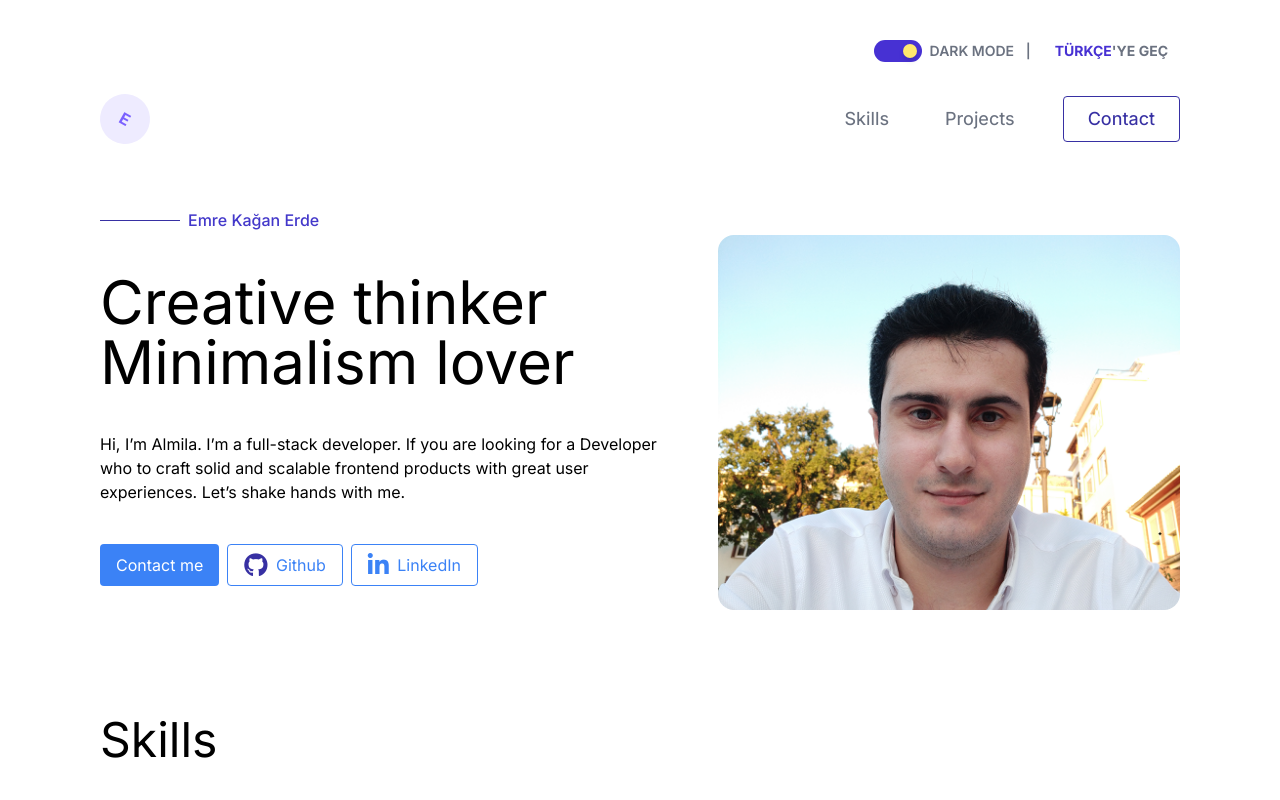
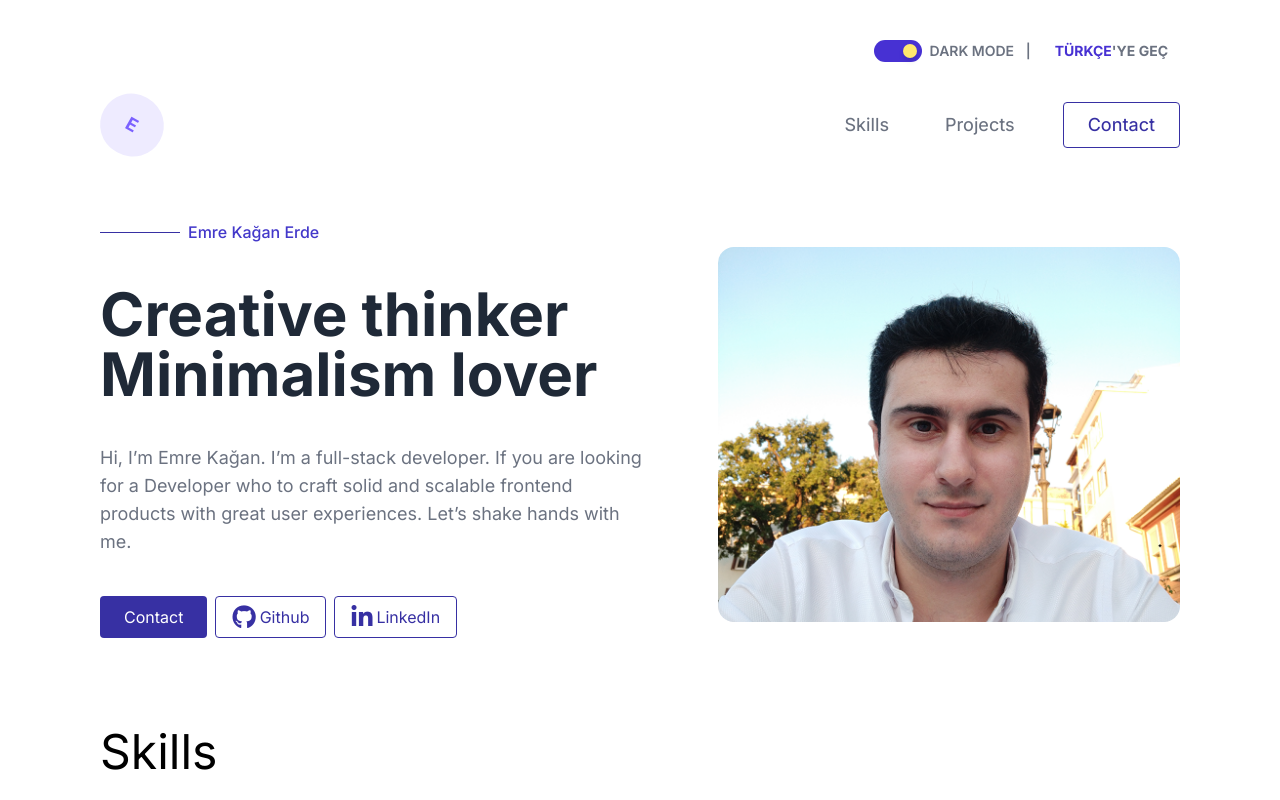
Before and after one commit to kaganemre/nextgen-emrekagan-portfolio, a React (Vite) app: page / in a window 1280 px wide. Shown: the top 800 px of the page. Built offline with nearby package versions, Linux system fonts and the light colour scheme.

Commit message:
Complete AboutMe component design

```diff
--- a/src/components/AboutMe.jsx
+++ b/src/components/AboutMe.jsx
@@ -1,3 +1,5 @@
+import emreKagan from "../assets/images/emre-kagan.png";
+
 const AboutMe = () => {
   return (
     <section className="flex gap-10 mt-16 items-center justify-center">
@@ -9,26 +11,30 @@ const AboutMe = () => {
           />
           <span className="text-eighth-color font-medium">Emre Kağan Erde</span>
         </div>
-        <p className="text-6xl">Creative thinker Minimalism lover</p>
-        <p className="text-wrap">
-          Hi, I’m Almila. I’m a full-stack developer. If you are looking for a
-          Developer who to craft solid and scalable frontend products with great
-          user experiences. Let’s shake hands with me.
+        <p className="text-6xl text-ninth-color font-bold">
+          Creative thinker Minimalism lover
+        </p>
+        <p className="text-wrap text-tertiary-color w-[553px] text-lg">
+          Hi, I’m Emre Kağan. I’m a full-stack developer. If you are looking for
+          a Developer who to craft solid and scalable frontend products with
+          great user experiences. Let’s shake hands with me.
         </p>
         <div className="flex gap-2 about-buttons">
-          <button className="bg-blue-500 text-white rounded py-2 px-4 hover:bg-blue-600 transition duration-300 ease-in-out">
-            Contact me
+          <button className="bg-primary-color text-white rounded py-2 px-6 hover:bg-secondary-color  transition duration-300 ease-in-out">
+            Contact
           </button>
-          <button className="border border-blue-500 text-blue-500 rounded py-2 px-4 hover:bg-blue-500 hover:text-white transition duration-300 ease-in-out">
-            <i className="fab fa-github fa-xl mr-1 primary-color"></i> Github
+          <button className="border border-primary-color text-primary-color rounded py-2 px-4 hover:bg-primary-color hover:text-white transition duration-300 ease-in-out">
+            <i className="fab fa-github fa-xl mr-1 hover:secondary-color"></i>
+            Github
           </button>
-          <button className="border border-blue-500 text-blue-500 rounded py-2 px-4 hover:bg-blue-500 hover:text-white transition duration-300 ease-in-out">
-            <i class="fab fa-linkedin-in fa-xl mr-1"></i> LinkedIn
+          <button className="border border-primary-color text-primary-color rounded py-2 px-4 hover:bg-primary-color hover:text-white transition duration-300 ease-in-out">
+            <i class="fab fa-linkedin-in fa-xl mr-1 hover:secondary-color"></i>
+            LinkedIn
           </button>
         </div>
       </div>
       <img
-        src="src\assets\images\emre-kagan.png"
+        src={emreKagan}
         alt=""
         className="w-[476px] h-[375px] object-cover rounded-2xl"
       />
--- a/src/components/Header.jsx
+++ b/src/components/Header.jsx
@@ -30,7 +30,7 @@ const Header = () => {
       </div>
 
       <nav className="flex justify-between mt-8">
-        <span className="bg-sixth-color text-seventh-color font-bold rounded-full h-[50px] w-[50px] flex items-center justify-center transform rotate-[29.34deg]">
+        <span className="bg-sixth-color text-lg text-seventh-color font-bold rounded-full h-[62px] w-[63.68px] flex items-center justify-center transform rotate-[29.34deg]">
           E
         </span>
         <nav className="flex items-center text-tertiary-color font-[450] text-lg gap-10">
--- a/src/index.css
+++ b/src/index.css
@@ -16,7 +16,7 @@ section, header, hr {
     margin: 0 100px;
 }
 
-.primary-color {
+/* .primary-color {
     color: #3730A3;
 }
 
@@ -30,7 +30,7 @@ section, header, hr {
 
 .fourth-color {
     color: #777777
-}
+} */
 
 .hero-left {
     width: 596px;
--- a/tailwind.config.js
+++ b/tailwind.config.js
@@ -11,7 +11,8 @@ export default {
         'fifth-color': '#FFE86E',
         'sixth-color': '#EEEBFF',
         'seventh-color': '#7B61FF',
-        'eighth-color': '#4338CA'
+        'eighth-color': '#4338CA',
+        'ninth-color': '#1F2937'
       }
     },
   },
```
